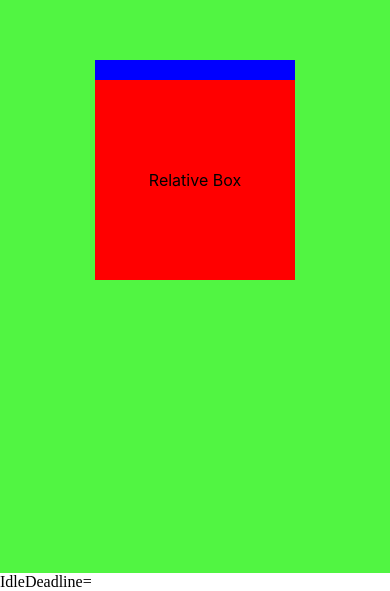
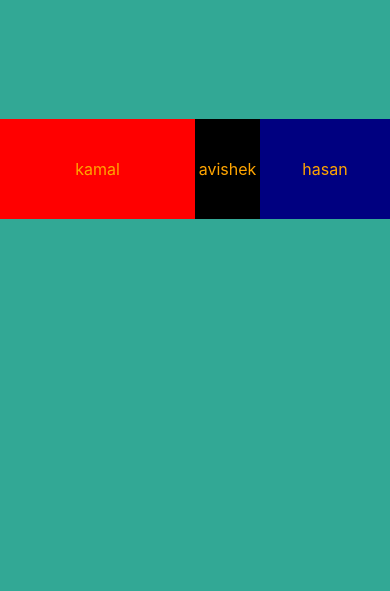
Before and after one commit to kuldeeepkumar/practiceApp, a React Native app: screen / in a window 390 px wide. Shown: the part 253-844 px from the top of the page. Built offline with nearby package versions, Linux system fonts and the light colour scheme.

Commit message:
Building responsive layouts with Flexbox

```diff
--- a/App.js
+++ b/App.js
@@ -9,6 +9,7 @@ import Exercise6 from "./src/exercises/Exercise6";
 import Exercise7 from "./src/exercises/Exercise7";
 import Exercise8 from "./src/exercises/Exercise8";
 import Exercise9 from "./src/exercises/Exercise9";
+import Exercise10 from "./src/exercises/Exercise10";
 
 export default function App() {
   return (
@@ -21,8 +22,8 @@ export default function App() {
       {/*<Exercise6 />*/}
       {/*<Exercis7 />*/}
       {/*<Exercise8 />*/}
-      <Exercise9 />
-      IdleDeadline={}
+      {/*<Exercise9 />*/}
+      <Exercise10 />
     </>
   );
 }
```
